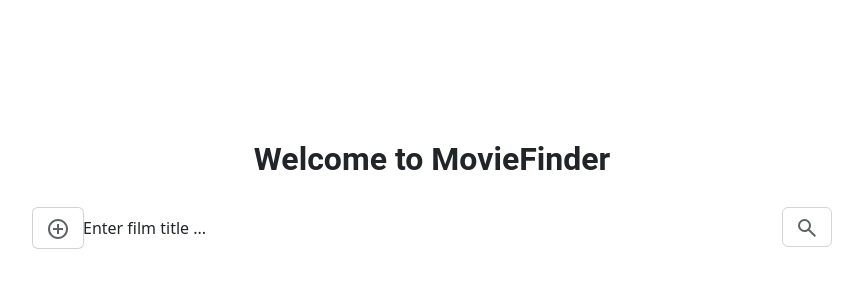
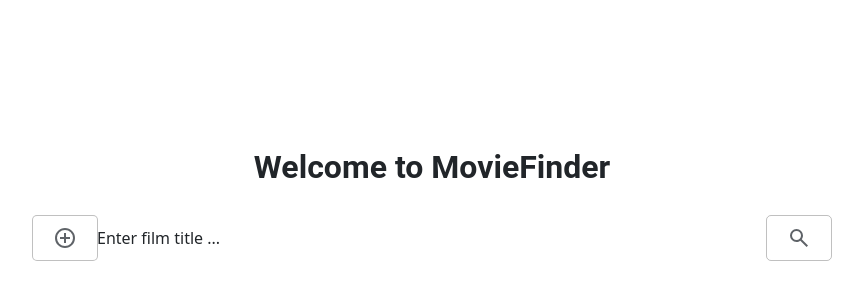
Before and after one commit to Evg3n22/MovieFinder, a Vue app: page / in a window 1280 px wide. Shown: the part 200-500 px from the top of the page, without its empty margins (208-1071 px from the left). Built offline with nearby package versions, Linux system fonts and the light colour scheme.

Commit message:
Adding comments to my code

```diff
--- a/src/App.vue
+++ b/src/App.vue
@@ -1,10 +1,13 @@
 <script setup>
-import {useAdditionalFilmsStore} from '@/store.js'
+import { useAdditionalFilmsStore } from '@/store.js'
+
 const addStore = useAdditionalFilmsStore()
 
+// I retrieve data from local storage so that when the page reloads, the data is saved on the page
 addStore.getAdditionalFilmsFromLocalStorage()
 </script>
 
 <template>
+  <!--  Connecting the router-->
   <router-view />
 </template>
--- a/src/components/AdditionalFilms.vue
+++ b/src/components/AdditionalFilms.vue
@@ -13,7 +13,7 @@ const addstore = useAdditionalFilmsStore()
 </script>
 
 <template>
-
+<!--  Passing data to the carousel component-->
   <Carousel :movies="addstore.additionalFilms" headline="Added films"/>
 
 </template>
--- a/src/components/Modal.vue
+++ b/src/components/Modal.vue
@@ -18,6 +18,7 @@ function onFileSelect(event) {
 
   reader.onload = async (e) => {
     src.value = e.target.result
+    // Transferring the image to the storage
     addStore.additionalFilms.poster = src.value
   }
 
@@ -29,16 +30,18 @@ const addStore = useAdditionalFilmsStore()
 </script>
 
 <template>
-    <div class="card flex justify-center">
-      <button class="btn" @click="visible = true">
-        <img src="@/assets/image/add_circle.svg" alt="add circle icon">
+  <!--  Add movie button-->
+  <button class="btn-common" @click="visible = true">
+    <img src="@/assets/image/add_circle.svg" alt="add circle icon" />
   </button>
+  <!--  Passes the visible value and-->
   <Dialog
     v-model:visible="visible"
     header="Add film"
     :style="{ width: '25rem', marginBottom: '10px' }"
   >
     <div class="form-group">
+      <!--     Input movie title      -->
       <label for="titleInput">Title</label>
       <input
         type="text"
@@ -48,7 +51,7 @@ const addStore = useAdditionalFilmsStore()
         v-model="addStore.additionalFilms.title"
       />
     </div>
-
+    <!--     Input movie director      -->
     <div class="form-group">
       <label for="directorInput">Director</label>
       <input
@@ -59,6 +62,7 @@ const addStore = useAdditionalFilmsStore()
         v-model="addStore.additionalFilms.director"
       />
     </div>
+    <!--    Enter the year of the movie's release  -->
     <div class="form-group">
       <label for="yearInput">Year</label>
       <input
@@ -70,6 +74,7 @@ const addStore = useAdditionalFilmsStore()
       />
     </div>
 
+    <!--    Enter a photo from your device-->
     Choose photo
     <div class="card flex flex-col items-center gap-6 form-group">
       <FileUpload
@@ -89,6 +94,7 @@ const addStore = useAdditionalFilmsStore()
       />
     </div>
 
+    <!--    Sending data to the storage-->
     <button
       type="submit"
       @click="
@@ -106,14 +112,34 @@ const addStore = useAdditionalFilmsStore()
     </button>
     <div class="flex justify-end gap-2"></div>
   </Dialog>
-    </div>
 </template>
 
 <style>
 .form-group {
   margin-bottom: 10px;
 }
-.p-dialog{
-  background-color: rgb(251, 249, 249);
+
+.btn-common {
+  display: flex;
+  align-items: center; /* I show the elements in the center */
+  justify-content: center;
+  padding: 10px 20px; /* Stretch the button to the height of the input */
+  font-size: 16px;
+  font-weight: bold;
+  color: #ffffff;
+  background-color: #ffffff;
+  border: solid 1px rgba(47, 47, 47, 0.3);
+  border-radius: 5px;
+  cursor: pointer; /* Change the cursor to 'press' */
+  transition: background-color 0.3s;
+}
+
+.btn-common img {
+  width: 24px;
+  height: 24px; /* Set the height and width of the image */
+}
+
+.btn-common:hover {
+  background-color: rgba(47, 47, 47, 0.3); /* When hovering, I change the color to gray */
 }
 </style>
--- a/src/pages/Home.vue
+++ b/src/pages/Home.vue
@@ -15,6 +15,7 @@ const addstore = useAdditionalFilmsStore()
 const store = useFilmsStore()
 const router = useRouter()
 
+// Contain two functions search and router
 function handleSearch() {
   store.film_search(store.filmName)
   router.push({ name: 'result' })
@@ -22,11 +23,13 @@ function handleSearch() {
 </script>
 
 <template>
+  <!--  A condition that checks if there are any movies added  -->
   <div v-if="addstore.additionalFilms.length > 0">
     <div class="container">
       <p>Welcome to MovieFinder</p>
       <div class="input-group mb-3">
         <div class="input-group-append">
+          <!--    Component that adds a button (add movie) and a pop-up window      -->
           <Modal />
         </div>
         <InputText
@@ -40,21 +43,24 @@ function handleSearch() {
           variant="filled"
         />
         <div class="input-group-append">
-          <button class="btn" @click="handleSearch">
+          <!--    Search button      -->
+          <button class="btn btn-common" @click="handleSearch">
             <img src="@/assets/image/search.svg" alt="search icon" />
           </button>
         </div>
       </div>
-      <!--      <h1>Added Films</h1>-->
+      <!--  Slider that shows added movies    -->
       <AdditionalFilms />
     </div>
   </div>
 
+  <!-- Condition when there are no movies added -->
   <div v-else-if="addstore.additionalFilms.length === 0">
     <div class="container">
       <p>Welcome to MovieFinder</p>
       <div class="input-group mb-3">
         <div class="input-group-append">
+          <!--    Component that adds a button (add movie) and a pop-up window      -->
           <Modal />
         </div>
         <InputText
@@ -68,7 +74,8 @@ function handleSearch() {
           variant="filled"
         />
         <div class="input-group-append">
-          <button class="btn" @click="handleSearch">
+          <!--    Search button      -->
+          <button class="btn btn-common" @click="handleSearch">
             <img src="@/assets/image/search.svg" alt="search icon" />
           </button>
         </div>
@@ -81,34 +88,45 @@ function handleSearch() {
 .container {
   display: flex;
   flex-direction: column;
-  align-items: center;
+  align-items: center; /* Aligns elements in the center */
   justify-content: center;
-  height: 100vh;
+  height: 100vh; /* Makes the container full screen high */
 }
 
 p {
-  font-size: 2rem;
+  font-size: 2rem; /* Increase the font size */
   font-weight: bold;
   font-family: 'Roboto', sans-serif;
+  margin-top: 20px; /* Indentation from the top edge of the screen */
   margin-bottom: 1.5rem;
   text-align: center;
 }
 
 .input-group {
-  max-width: 800px;
+  max-width: 800px; /* Setting search restrictions by width */
   width: 100%;
 }
 
-.condition-active {
-  background-color: #f0f0f0; /* Приклад: фон змінюється при умові */
-  color: #333;
+.btn-common {
+  display: flex;
+  align-items: center; /* I show the elements in the center */
+  justify-content: center;
+  padding: 10px 20px; /* Stretch the button to the height of the input */
+  font-size: 16px;
+  font-weight: bold;
+  color: #ffffff;
+  border: solid 1px rgba(47, 47, 47, 0.3);
+  border-radius: 5px;
+  cursor: pointer; /* Change the cursor to 'press' */
+  transition: background-color 0.3s;
 }
 
-.btn {
-  border: solid 1px rgba(47, 47, 47, 0.2);
+.btn-common img {
+  width: 24px;
+  height: 24px; /* Set the height and width of the image */
 }
 
-InputText {
-  border: solid;
+.btn-common:hover {
+  background-color: rgba(47, 47, 47, 0.3); /* When hovering, I change the color to gray */
 }
 </style>
--- a/src/pages/Info.vue
+++ b/src/pages/Info.vue
@@ -1,55 +1,16 @@
-<!--<template>-->
-<!--  <div class="container d-flex flex-column align-items-center">-->
-<!--    <div class="card" style="width: 18rem;">-->
-<!--      <img :src="film.poster" class="card-img-top" alt="poster">-->
-<!--      <div class="card-body">-->
-<!--        <h5 class="card-title mb-3">{{ film.title }}</h5>-->
-<!--        <p class="card-text mb-1"><b>Director:</b> {{film.director}}</p>-->
-<!--        <p class="card-text"><b>Year:</b>{{film.year}}</p>-->
-<!--        <a @click.prevent="$router.go(-1)" href="#" class="btn btn-primary">Go back</a>-->
-<!--      </div>-->
-<!--    </div>-->
-<!--  </div>-->
-<!--</template>-->
-
-<!--<script>-->
-<!--export default {-->
-<!--  name: '_Info',-->
-<!--  data() {-->
-<!--    return {-->
-<!--      filmId: this.$route.params.id,-->
-<!--      film: {},-->
-<!--    }-->
-<!--  },-->
-<!--  props: {-->
-<!--    getFilms: function () {}-->
-<!--  },-->
-<!--  methods: {-->
-<!--    GetFilms(){-->
-<!--      this.films = JSON.parse(localStorage.getItem('films') ?? '[]')-->
-<!--      this.film = this.films.find((item) => item.id.toString() === this.filmId)-->
-
-<!--      if(this.film === undefined){-->
-<!--        this.films = JSON.parse(localStorage.getItem('additionalFilms') ?? '[]')-->
-<!--        this.film = this.films.find((item) => item.id.toString() === this.filmId)-->
-<!--      }-->
-
-<!--    },-->
-<!--  },-->
-<!--  beforeMount() {-->
-<!--    this.GetFilms()-->
-<!--  },-->
-<!--}-->
-<!--</script>-->
-
 <template>
   <div class="container d-flex justify-content-center align-items-center">
     <div class="card film-card">
-      <img :src="film.poster" class="card-img-top" alt="poster">
+      <!--  Picture for the poster    -->
+      <img :src="film.poster" class="card-img-top" alt="poster" />
       <div class="card-body">
+        <!--   Movie title.     -->
         <h5 class="card-title mb-3">{{ film.title }}</h5>
+        <!--        Film director-->
         <p class="card-text mb-2"><b>Director:</b> {{ film.director }}</p>
+        <!--        Year of release of the movie-->
         <p class="card-text mb-3"><b>Year:</b> {{ film.year }}</p>
+        <!--        Link to the previous page (result)-->
         <a @click.prevent="$router.go(-1)" href="#" class="btn btn-primary go-back-btn">Go back</a>
       </div>
     </div>
@@ -61,25 +22,25 @@ export default {
   name: '_Info',
   data() {
     return {
-      filmId: this.$route.params.id,
+      filmId: this.$route.params.id, // I receive the id (which was transmitted via the router)
       film: {},
     }
   },
-  props: {
-    getFilms: function () {}
-  },
   methods: {
     GetFilms() {
+      // Get movies from local storage
       this.films = JSON.parse(localStorage.getItem('films') ?? '[]')
-      this.film = this.films.find((item) => item.id.toString() === this.filmId)
+      this.film = this.films.find((item) => item.id.toString() === this.filmId) //Searching for a movie by id
 
       if (this.film === undefined) {
+        // Check if the movies are in additional local storage
         this.films = JSON.parse(localStorage.getItem('additionalFilms') ?? '[]')
-        this.film = this.films.find((item) => item.id.toString() === this.filmId)
+        this.film = this.films.find((item) => item.id.toString() === this.filmId) //Searching for a movie by id
       }
     },
   },
   beforeMount() {
+    // Calling the method with a life hook
     this.GetFilms()
   },
 }
@@ -87,41 +48,40 @@ export default {
 
 <style scoped>
 .container {
-  height: 100vh; /* Робить контейнер висотою на весь екран */
-  //background-color: #f8f9fa; /* Світло-сірий фон */
+  height: 100vh; /* Makes the container full screen high */
   display: flex;
 }
 
 .film-card {
-  width: 30rem; /* Збільшена ширина картки */
+  width: 30rem; /* Increased card width */
   padding: 20px;
-  box-shadow: 0 8px 16px rgba(0, 0, 0, 0.2); /* Інтенсивніший тіньовий ефект */
-  border-radius: 10px; /* Закруглені кути */
-  background-color: #ffffff; /* Білий фон картки */
+  box-shadow: 0 8px 16px rgba(0, 0, 0, 0.2); /* More intense shadow effect */
+  border-radius: 10px; /* Rounded corners */
+  background-color: #ffffff; /* White card background */
 }
 
 .card-img-top {
-  border-radius: 10px; /* Закруглені кути для зображення */
+  border-radius: 10px; /* Rounded corners for the image */
   margin-bottom: 15px;
 }
 
 .card-title {
-  font-size: 2rem; /* Збільшений розмір тексту заголовка */
+  font-size: 2rem; /* Increased header text size */
   font-weight: bold;
   text-align: center;
 }
 
 .card-text {
-  font-size: 1.1rem; /* Збільшений текст опису */
+  font-size: 1.1rem; /* Increased description text */
   color: #6c757d;
 }
 
 .go-back-btn {
   display: block;
-  margin: 20px auto 0; /* Центрування кнопки */
+  margin: 20px auto 0; /* Centering the button */
   background-color: #007bff;
   border: none;
-  padding: 15px 30px; /* Збільшений розмір кнопки */
+  padding: 15px 30px; /* Increased button size */
   font-size: 1rem;
   font-weight: bold;
   text-transform: uppercase;
--- a/src/pages/Result.vue
+++ b/src/pages/Result.vue
@@ -11,12 +11,14 @@ import {useFilmsStore} from '@/store.js'
 import { onMounted} from 'vue'
 
 const store = useFilmsStore()
+// I retrieve data from local storage so that when the page reloads, the data is saved on the page
 onMounted(() => {
   store.getFilmsFromLocalStorage()
 })
 </script>
 
 <template>
+  <!--  Passing data to the carousel component-->
   <Carousel :movies="store.films" headline="Here are the movies we found for you" />
 </template>
 
```
Also changed, not shown: src/components/Carousel.vue (+34 -226 lines), src/components/FileUpload.vue (+25 -9 lines). Lines whose indentation alone changed are shown as unchanged.
